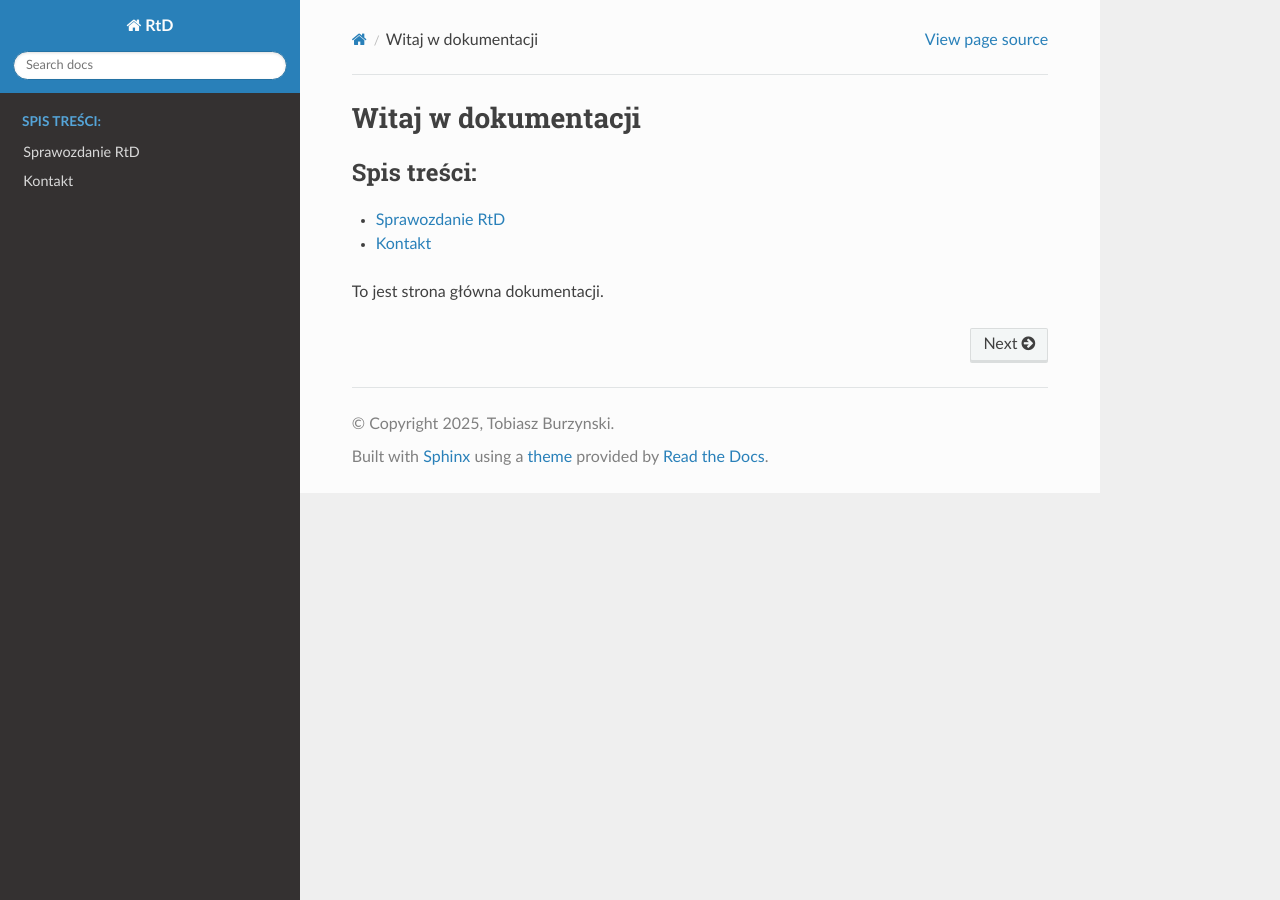
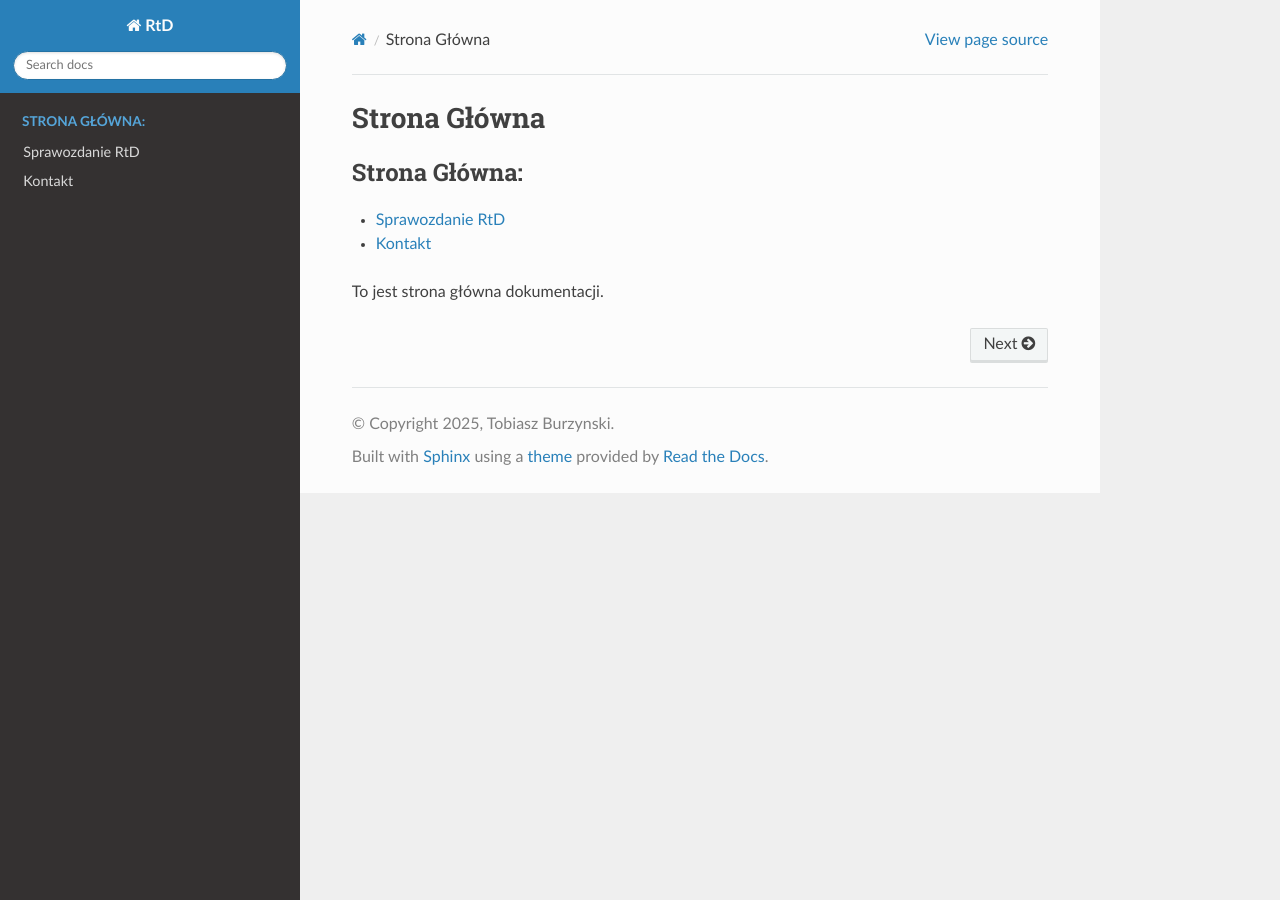
Before and after one commit to Bam-BoS/zse-4TP-ToBu-rtd, a Sphinx documentation site: the page built from docs/index.rst, in a window 1280 px wide. Built offline with Sphinx 7.4.7 and the Read the Docs theme 3.1.0, drawn with Linux system fonts in a browser that asks for light colours.

Commit message:
Update index.rst

```diff
--- a/docs/index.rst
+++ b/docs/index.rst
@@ -1,9 +1,9 @@
-Witaj w dokumentacji
+Strona Główna
 =====================
 
 .. toctree::
    :maxdepth: 2
-   :caption: Spis treści:
+   :caption: Strona Główna:
 
    sprawozdanie
    kontakt
```
